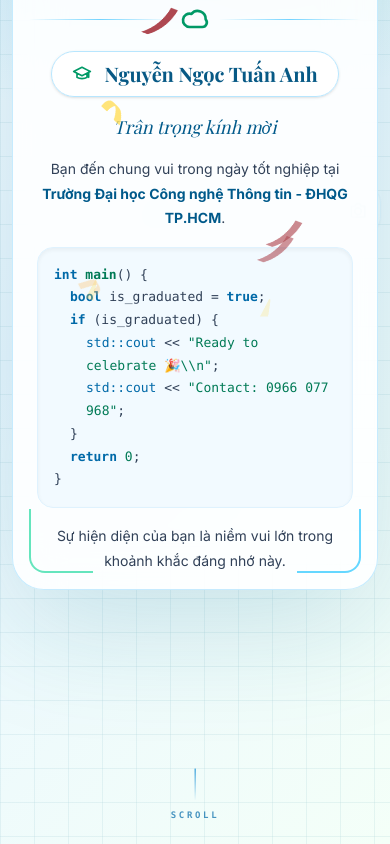
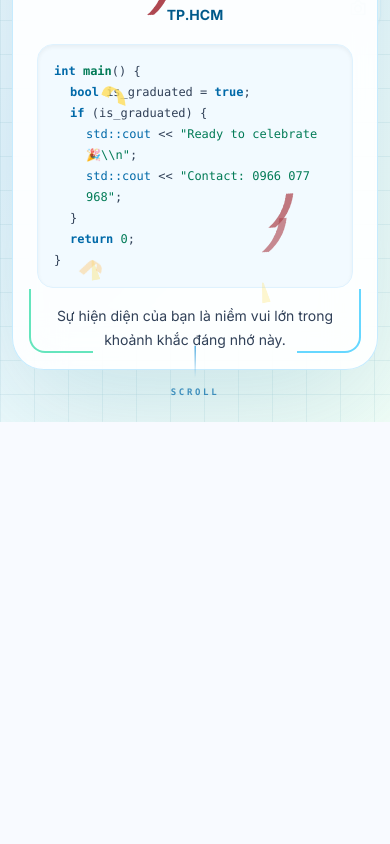
Before and after one commit to KoS9999/graduation-invite, a Next.js app: page / in a window 390 px wide. Shown: the part 422-1266 px from the top of the page. After the commit the page ends 844 px from the top, so only its background shows below. Built offline with nearby package versions, Linux system fonts and the light colour scheme; a web font is replaced by a local one.

Commit message:
update 03/06 little update

```diff
--- a/app/page.tsx
+++ b/app/page.tsx
@@ -112,14 +112,14 @@
 
 export default function GraduationPage() {
   return (
-    <main className="h-[150dvh] overflow-y-auto snap-y snap-mandatory scroll-smooth bg-[#f8fdff] text-slate-900 no-scrollbar">
+    <main className="h-[100dvh] overflow-y-auto snap-y snap-mandatory scroll-smooth bg-[#f8fdff] text-slate-900 no-scrollbar">
       <GlobalRipple />
 
       <div className="fixed inset-0 z-20 pointer-events-none">
         <FallingDecorations />
       </div>
 
-      <section className="relative min-h-[150dvh] w-full flex items-center justify-center px-3 sm:px-4 md:px-6 py-6 sm:py-10 md:py-20 text-center snap-start overflow-hidden">
+      <section className="relative min-h-[100dvh] w-full flex items-center justify-center px-3 sm:px-4 md:px-6 py-6 sm:py-10 md:py-20 text-center snap-start overflow-hidden">
         <TechBackground />
         <BinaryRail />
 
@@ -172,9 +172,9 @@
                   Bạn đến chung vui trong ngày tốt nghiệp tại
                 </p>
                 <p>
-                  <span className="font-bold text-sky-800"> Trường Đại học Công nghệ Thông tin - ĐHQG TP.HCM</span>.
+                  <span className="font-bold text-sky-800"> Trường Đại học Công nghệ Thông tin - ĐHQG TP.HCM</span>
                 </p>
-                <div className="my-4 rounded-2xl border border-sky-100 bg-sky-50/85 p-4 font-mono text-left text-[13px] md:text-sm text-slate-700 shadow-inner overflow-x-auto">
+                <div className="my-4 rounded-2xl border border-sky-100 bg-sky-50/85 p-4 font-mono text-left text-[12px] md:text-sm text-slate-700 shadow-inner overflow-x-auto">
                   <p><span className="text-sky-700 font-bold">int</span> <span className="text-emerald-700 font-bold">main</span>() {'{'}</p>
                   <p className="pl-4"><span className="text-sky-700 font-bold">bool</span> is_graduated = <span className="text-sky-700 font-bold">true</span>;</p>
                   <p className="pl-4"><span className="text-sky-700 font-bold">if</span> (is_graduated) {'{'}</p>
@@ -201,7 +201,7 @@
         </motion.div>
       </section>
 
-      <section className="min-h-[150dvh] w-full flex items-center justify-center px-4 md:px-6 py-8 md:py-16 snap-start relative overflow-hidden text-slate-900">
+      <section className="min-h-[100dvh] w-full flex items-center justify-center px-4 md:px-6 py-8 md:py-16 snap-start relative overflow-hidden text-slate-900">
         <TechBackground />
         <BinaryRail />
 
```
